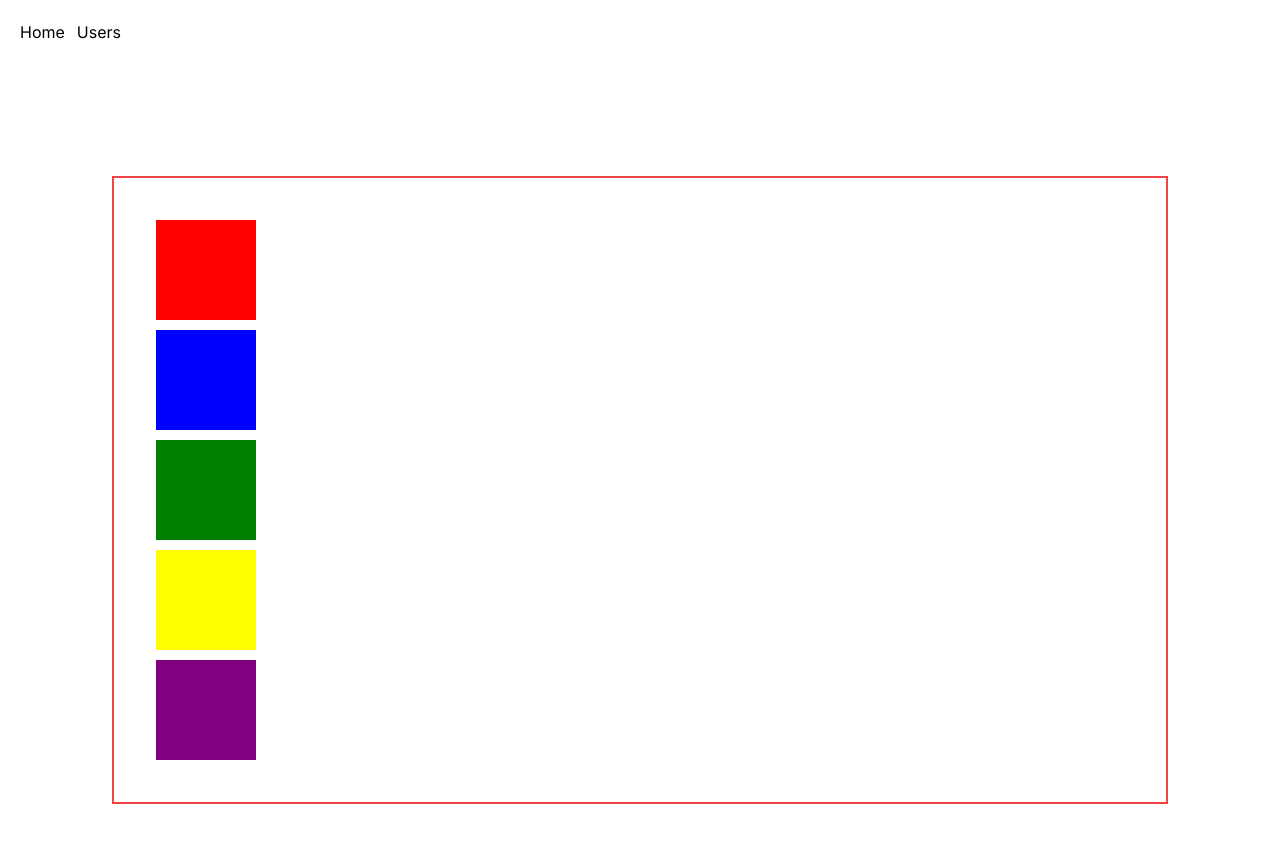
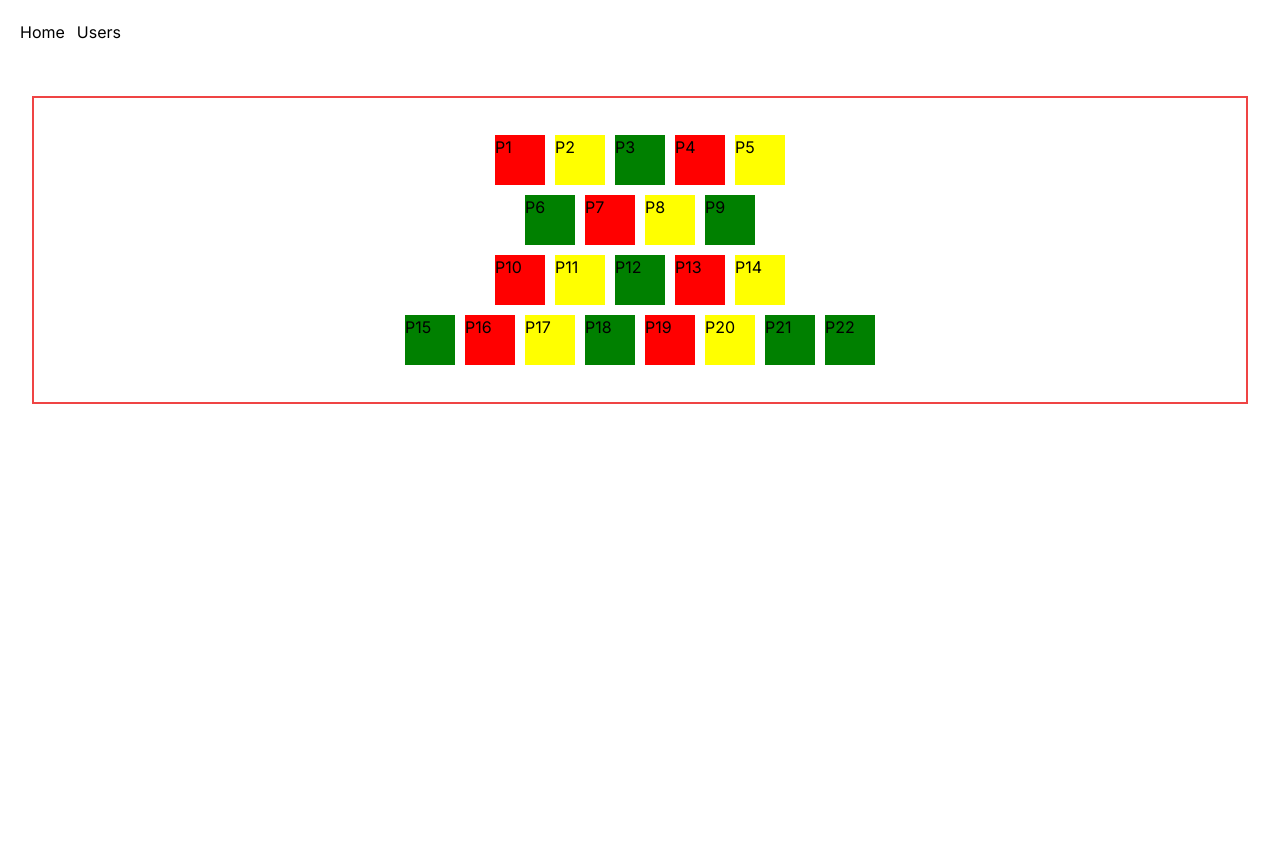
Before and after one commit to winstonmeq/votesystem, a Next.js app: page / in a window 1280 px wide. Shown: the top 842 px of the page. Built offline with nearby package versions, Linux system fonts and the light colour scheme.

Commit message:
update square

```diff
--- a/app/page.js
+++ b/app/page.js
@@ -39,22 +39,98 @@ export default function Home() {
 
   const colors = ['red', 'blue', 'green', 'yellow', 'purple'];
 
-  const renderSquares = () => {
-    const squares = [];
-    for (let i = 0; i < 20; i++) {
-      squares.push(<div key={i} className={'square'}></div>);
-    }
-    return squares;
-  };
+  const p1 = () => {
+    return <div style={{margin:'5px' , width:'50px', height:'50px', backgroundColor:'red'}}>P1</div>
+  }
+  const p2 = () => {
+    return <div style={{margin:'5px', width:'50px', height:'50px', backgroundColor:'yellow'}}>P2</div>
+  }
+  const p3 = () => {
+    return <div style={{margin:'5px' ,width:'50px', height:'50px', backgroundColor:'green'}}>P3</div>
+  }
+
+  const p4 = () => {
+    return <div style={{margin:'5px' , width:'50px', height:'50px', backgroundColor:'red'}}>P4</div>
+  }
+  const p5 = () => {
+    return <div style={{margin:'5px', width:'50px', height:'50px', backgroundColor:'yellow'}}>P5</div>
+  }
+  const p6 = () => {
+    return <div style={{margin:'5px' ,width:'50px', height:'50px', backgroundColor:'green'}}>P6</div>
+  }
+
+  const p7 = () => {
+    return <div style={{margin:'5px' , width:'50px', height:'50px', backgroundColor:'red'}}>P7</div>
+  }
+  const p8 = () => {
+    return <div style={{margin:'5px', width:'50px', height:'50px', backgroundColor:'yellow'}}>P8</div>
+  }
+  const p9 = () => {
+    return <div style={{margin:'5px' ,width:'50px', height:'50px', backgroundColor:'green'}}>P9</div>
+  }
+
+  const p10 = () => {
+    return <div style={{margin:'5px' , width:'50px', height:'50px', backgroundColor:'red'}}>P10</div>
+  }
+  const p11 = () => {
+    return <div style={{margin:'5px', width:'50px', height:'50px', backgroundColor:'yellow'}}>P11</div>
+  }
+  const p12 = () => {
+    return <div style={{margin:'5px' ,width:'50px', height:'50px', backgroundColor:'green'}}>P12</div>
+  }
+
+  const p13 = () => {
+    return <div style={{margin:'5px' , width:'50px', height:'50px', backgroundColor:'red'}}>P13</div>
+  }
+  const p14 = () => {
+    return <div style={{margin:'5px', width:'50px', height:'50px', backgroundColor:'yellow'}}>P14</div>
+  }
+  const p15 = () => {
+    return <div style={{margin:'5px' ,width:'50px', height:'50px', backgroundColor:'green'}}>P15</div>
+  }
+
+  const p16 = () => {
+    return <div style={{margin:'5px' , width:'50px', height:'50px', backgroundColor:'red'}}>P16</div>
+  }
+  const p17 = () => {
+    return <div style={{margin:'5px', width:'50px', height:'50px', backgroundColor:'yellow'}}>P17</div>
+  }
+  const p18 = () => {
+    return <div style={{margin:'5px' ,width:'50px', height:'50px', backgroundColor:'green'}}>P18</div>
+  }
+
+  const p19 = () => {
+    return <div style={{margin:'5px' , width:'50px', height:'50px', backgroundColor:'red'}}>P19</div>
+  }
+  const p20 = () => {
+    return <div style={{margin:'5px', width:'50px', height:'50px', backgroundColor:'yellow'}}>P20</div>
+  }
+  const p21 = () => {
+    return <div style={{margin:'5px' ,width:'50px', height:'50px', backgroundColor:'green'}}>P21</div>
+  }
+  const p22 = () => {
+    return <div style={{margin:'5px' ,width:'50px', height:'50px', backgroundColor:'green'}}>P22</div>
+  }
+
 
 
 
   return (
-    <main className="flex min-h-screen flex-col justify-between p-24">
-      <div id="my-canvas" className='border-2 border-red-500 m-4 p-8'>
+    <main className="flex min-h-screen flex-col justify-between p-4">
+      <div id="my-canvas" className='border-2 border-red-500  m-4 p-8'>
 
 
-      <div>
+    <div className='flex flex-row justify-center'>{p1()}{p2()}{p3()}{p4()}{p5()}</div>
+    <div className='flex flex-row justify-center'>{p6()}{p7()}{p8()}{p9()}</div>
+    <div className='flex flex-row justify-center'>{p10()}{p11()}{p12()}{p13()}{p14()}</div>
+    <div className='flex flex-row justify-center'>{p15()}{p16()}{p17()}{p18()}{p19()}{p20()}{p21()}{p22()} </div>
+      </div>
+
+    </main>
+  )
+}
+
+  {/* <div>
       {colors.map((color, index) => (
         <div
           key={index}
@@ -67,9 +143,4 @@ export default function Home() {
         ></div>
       ))}
     </div>
-
-      </div>
-
-    </main>
-  )
-}
+        */}
```
